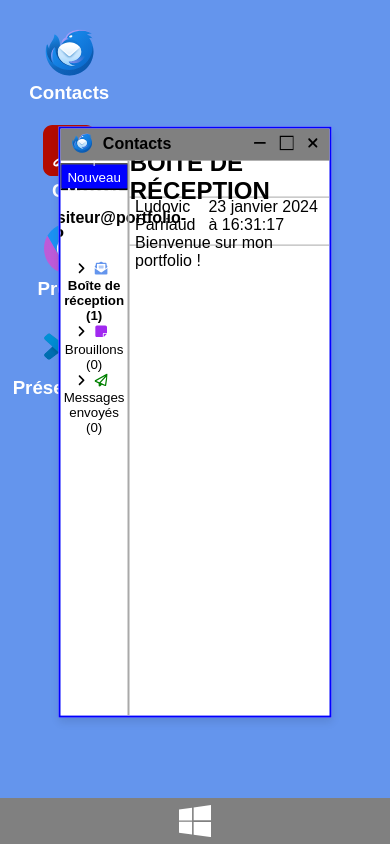
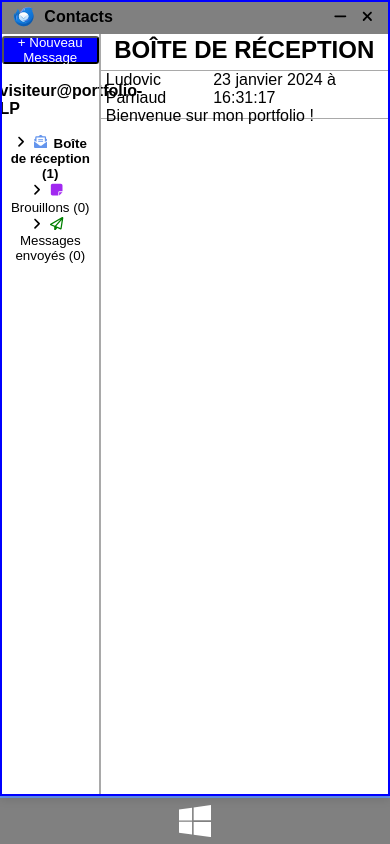
Before and after one commit to wtfshenei/ocr12-portfolio, a React (Create React App) app: page /desktop in a window 390 px wide. Both pictures are taken after a click on the element "Contacts". Built offline with nearby package versions, Linux system fonts and the light colour scheme; a web font is replaced by a local one.

Commit message:
feat(Mobile): Gestion Windows

```diff
--- a/src/containers/window/window.jsx
+++ b/src/containers/window/window.jsx
@@ -7,11 +7,13 @@ import Draggable from "react-draggable";
 import Restore from "./assets/restore/restore";
 import {useDispatch, useSelector} from "react-redux";
 import {closeWindow, frontWindow, maximizeWindow, minimizeWindow, positionWindow, restoreWindow} from "../../redux/windows/windowsSlice";
+import {useMobile} from "../../utils/MobileContext";
 
-const Window = ({ props, rel, name, content, icon, isFront, initialPosition}) => {
+const Window = ({props, rel, name, content, icon, isFront, initialPosition}) => {
+    const isMobile = useMobile()
     const dispatch = useDispatch()
     const posWin = useSelector((state) => state.windows.window.find(win => win.id === rel))
-    const [position, setPosition] = useState(posWin ? posWin.position : initialPosition || { x: 0, y: 0 })
+    const [position, setPosition] = useState(posWin ? posWin.position : initialPosition || {x: 0, y: 0})
     const [isFullScreen, setIsFullScreen] = useState(false)
 
     /**
@@ -26,15 +28,21 @@ const Window = ({ props, rel, name, content, icon, isFront, initialPosition}) =>
         }
     }, [initialPosition, posWin]);
 
+    useEffect(() => {
+        setIsFullScreen(isMobile)
+    }, [isMobile])
+
     /**
      * Fonction qui sert à switch entre plein écran et fenêtré
      */
     const toggleFullScreen = () => {
-        setIsFullScreen(!isFullScreen)
-        if (isFullScreen) {
-            dispatch(restoreWindow(rel))
-        } else {
-            dispatch(maximizeWindow(rel))
+        if (!isMobile) {
+            setIsFullScreen(!isFullScreen);
+            if (isFullScreen) {
+                dispatch(restoreWindow(rel));
+            } else {
+                dispatch(maximizeWindow(rel));
+            }
         }
     }
 
@@ -43,9 +51,9 @@ const Window = ({ props, rel, name, content, icon, isFront, initialPosition}) =>
      */
     const handleDragStop = (e, data) => {
         if (!isFullScreen) {
-            const newPosition = { x: data.x, y: data.y };
+            const newPosition = {x: data.x, y: data.y};
             setPosition(newPosition);
-            dispatch(positionWindow({ id: rel, position: newPosition}));
+            dispatch(positionWindow({id: rel, position: newPosition}));
         }
     }
 
@@ -77,7 +85,7 @@ const Window = ({ props, rel, name, content, icon, isFront, initialPosition}) =>
             bounds={"parent"}
             position={isFullScreen ? {x: 0, y: 0} : position}
             onStop={handleDragStop}
-            disabled={isFullScreen}
+            disabled={isFullScreen || isMobile}
         >
             <WindowContainer {...props} rel={rel} $isFullScreen={isFullScreen} $isFront={isFront} onClick={handleWindowClick}>
                 <WindowTitlebar className={"handle"}>
@@ -89,18 +97,21 @@ const Window = ({ props, rel, name, content, icon, isFront, initialPosition}) =>
                     </TitlebarLeft>
                     <TitlebarRight>
                         <ButtonWindow onClick={handleMinimize}>
-                            <Minus />
+                            <Minus/>
                         </ButtonWindow>
-                        {isFullScreen ?
-                            <ButtonWindow onClick={toggleFullScreen}>
-                                <Restore />
-                            </ButtonWindow>
-                            :
-                            <ButtonWindow onClick={toggleFullScreen}>
-                                <Square />
-                            </ButtonWindow>}
+                        {!isMobile && (
+                            isFullScreen ? (
+                                <ButtonWindow onClick={toggleFullScreen}>
+                                    <Restore/>
+                                </ButtonWindow>
+                            ) : (
+                                <ButtonWindow onClick={toggleFullScreen}>
+                                    <Square/>
+                                </ButtonWindow>
+                            )
+                        )}
                         <ButtonWindow onClick={handleClose}>
-                            <Cross />
+                            <Cross/>
                         </ButtonWindow>
                     </TitlebarRight>
                 </WindowTitlebar>
```
